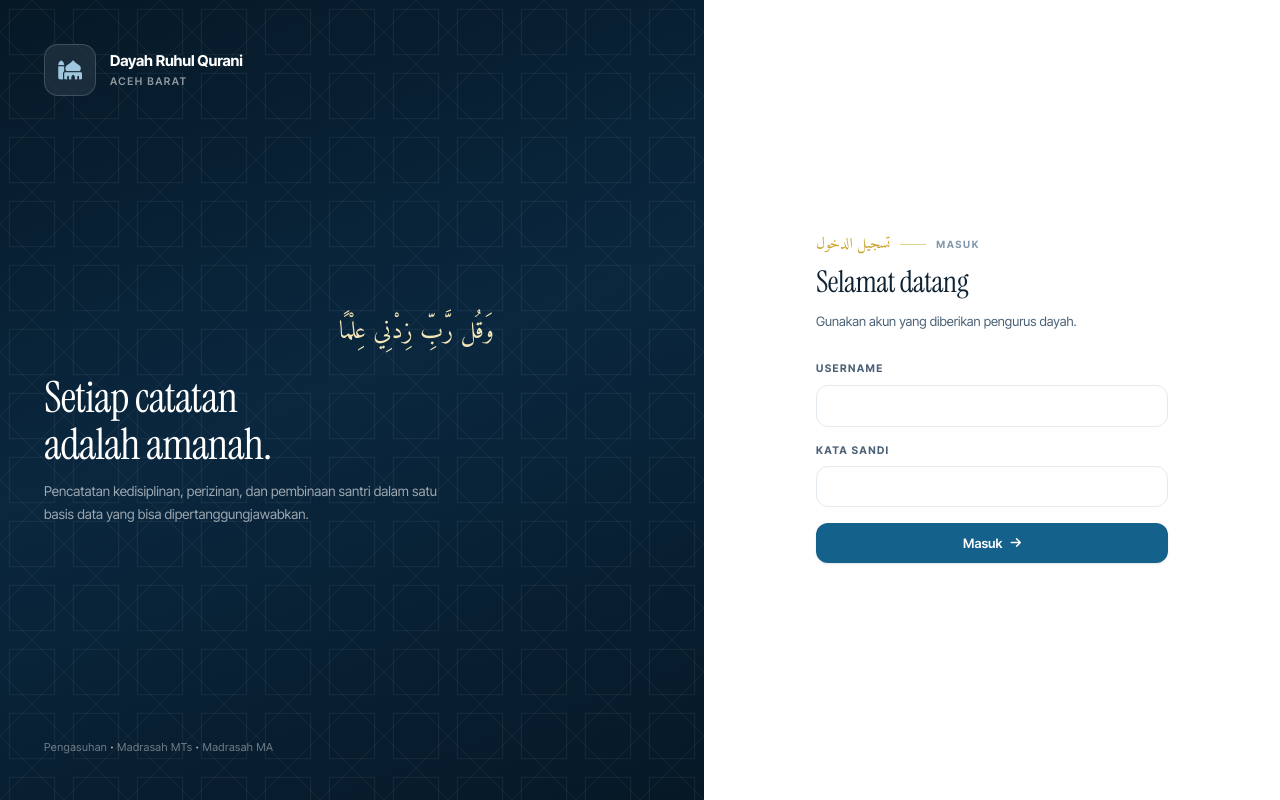
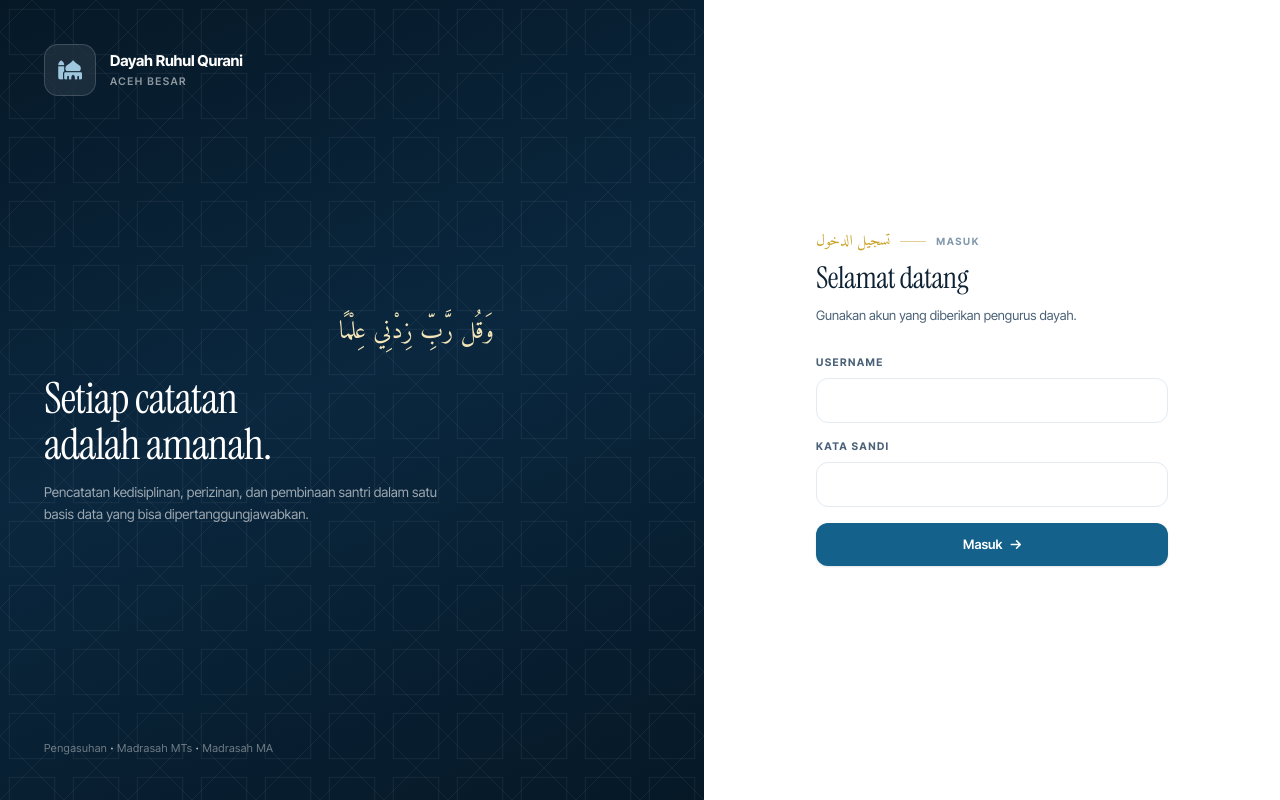
Before and after one commit to Chemint-code/Ruhul_Qurani, a plain HTML site: page index.html in a window 1280 px wide. Drawn offline with nearby package versions, Linux system fonts and the light colour scheme; some packages are replaced by stand-ins of ours; a script that the page names is missing.

Commit message:
Update location and add hidden scrim div
Updated location from Aceh Barat to Aceh Besar and added a hidden div for scrim.

```diff
--- a/index.html
+++ b/index.html
@@ -10,6 +10,7 @@
 <link href="https://fonts.googleapis.com/css2?family=Instrument+Serif:ital@0;1&family=Inter+Tight:wght@400;500;600;700;800&family=IBM+Plex+Mono:wght@400;500;600&family=Amiri:wght@400;700&display=swap" rel="stylesheet">
 <link rel="stylesheet" href="https://cdnjs.cloudflare.com/ajax/libs/font-awesome/6.5.1/css/all.min.css">
 
+<script src="https://cdn.tailwindcss.com"></script>
 <script src="https://cdn.jsdelivr.net/npm/@supabase/supabase-js@2"></script>
 <script src="https://cdn.jsdelivr.net/npm/sweetalert2@11"></script>
 <script src="https://cdn.jsdelivr.net/npm/chart.js@4"></script>
@@ -423,7 +424,7 @@
       </div>
       <div>
         <b>Dayah Ruhul Qurani</b>
-        <span>Aceh Barat</span>
+        <span>Aceh Besar</span>
       </div>
     </div>
 
@@ -505,6 +506,8 @@
     </div>
   </aside>
 
+  <div id="scrim" class="hidden"></div>
+
   <div class="main">
     <header class="topbar">
       <button class="burger" id="btnBurger" aria-label="Buka menu">
```
